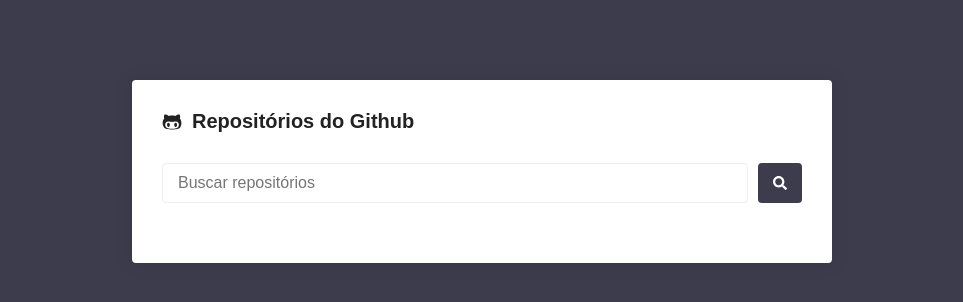
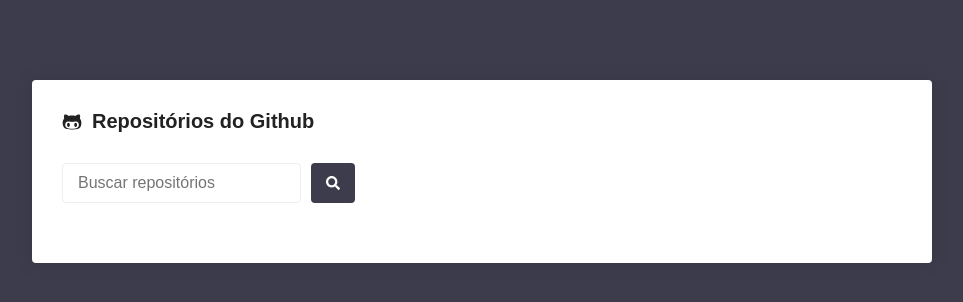
Before and after one commit to andrewarosario/react-github-repos, a React (Create React App) app: page / in a window 1280 px wide. Shown: the top 302 px of the page, without its empty margins (158-1121 px from the left). Built offline with nearby package versions, Linux system fonts and the light colour scheme.

Commit message:
estilizando input do form

```diff
--- a/src/pages/Main/styles.js
+++ b/src/pages/Main/styles.js
@@ -1,7 +1,7 @@
 import styled from 'styled-components';
 
 export const Container = styled.div`
-  max-width: 700px;
+  max-width: 900px;
   background: #fff;
   border-radius: 4px;
   box-shadow: 0 0 20px rgba(0, 0, 0, 0.1);
@@ -25,8 +25,12 @@
   display: flex;
   flex-direction: row;
 
+  div {
+    display: flex;
+    flex-direction: column;
+  }
+
   input {
-    flex: 1;
     border: 1px solid #eee;
     padding: 10px 15px;
     border-radius: 4px;
```
